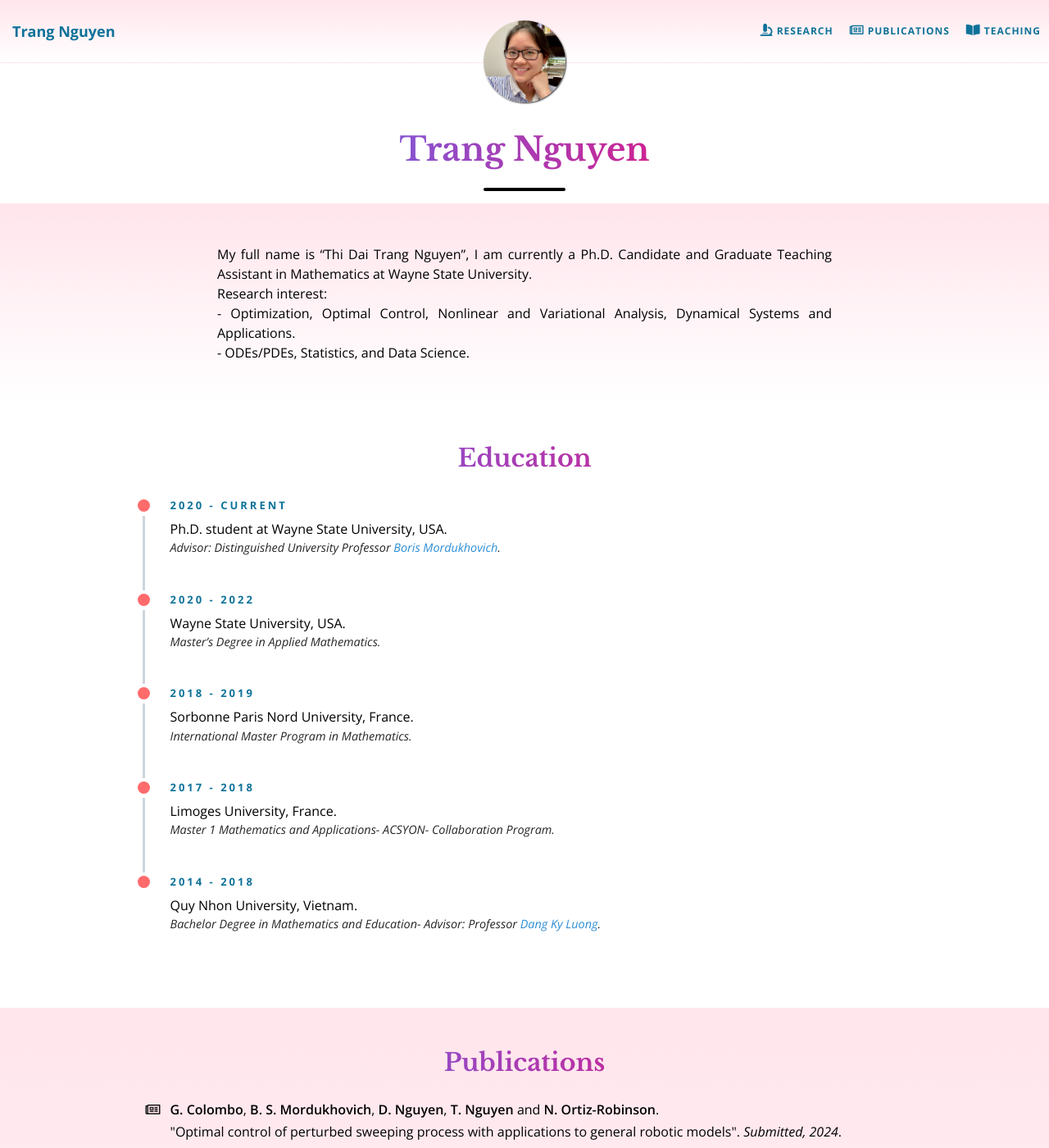
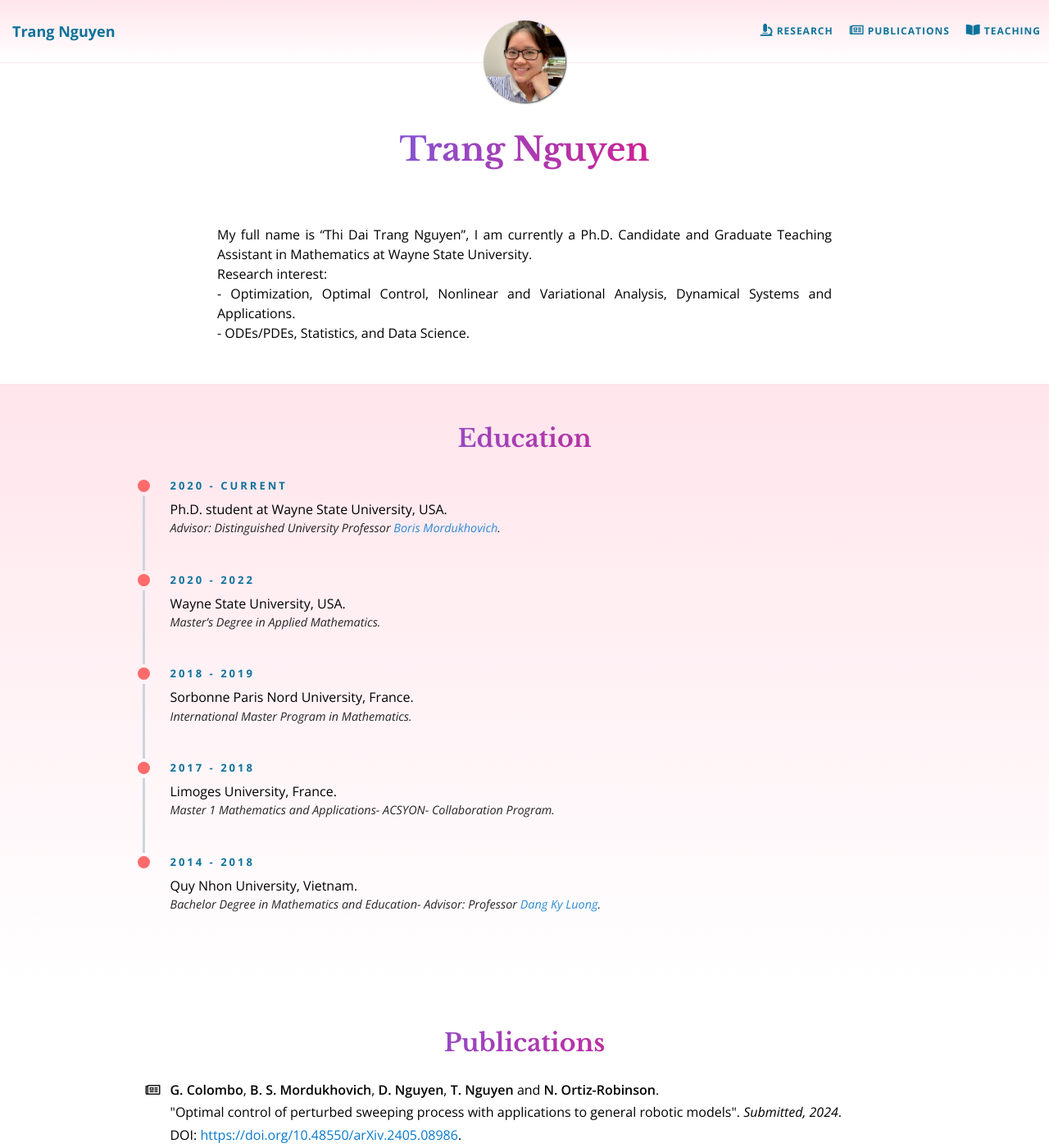
Before and after one commit to daitrangng/daitrangng.github.io, a Jekyll site: the page built from index.md, in a window 1280 px wide and 1400 px high. Shown: the whole window at 82% size. Built offline with Jekyll 4.4.1, drawn with Linux system fonts in a browser that asks for light colours; formulas are drawn with MathJax 3.

Commit message:
fix style

```diff
--- a/_includes/header.html
+++ b/_includes/header.html
@@ -102,7 +102,7 @@
             <h2 class="{{ include.type }}-subheading">{{ page.subtitle }}</h2>
             {% endif %}
 						{% else %}
-              {% if page.url == "/" %}
+              {% if page.url == "/" and site.data.settings.site.description %}
 							<hr class="small" />
 							<span class="{{ include.type }}-subheading"
 								>{{ site.data.settings.site.description }}</span
--- a/css/custom.scss
+++ b/css/custom.scss
@@ -86,7 +86,7 @@ a:focus {
   color: var(--text-dark);
 }
 
-.alt-color:nth-child(odd) {
+.alt-color:nth-child(even) {
   // background-color: var(--main-bg);
   background: linear-gradient(180deg, var(--main-bg) 0%, var(--main-bg-2) 100%);
 }
--- a/css/main.css
+++ b/css/main.css
@@ -81,7 +81,8 @@ section:last-child{
 section h2{
   text-align: center;
   margin-top: 0px;
-  margin-bottom: 30px;
+  margin-bottom: 20px;
+  padding-bottom: 10px;
 }
 section h2 + h4{
   text-align: center;
```
